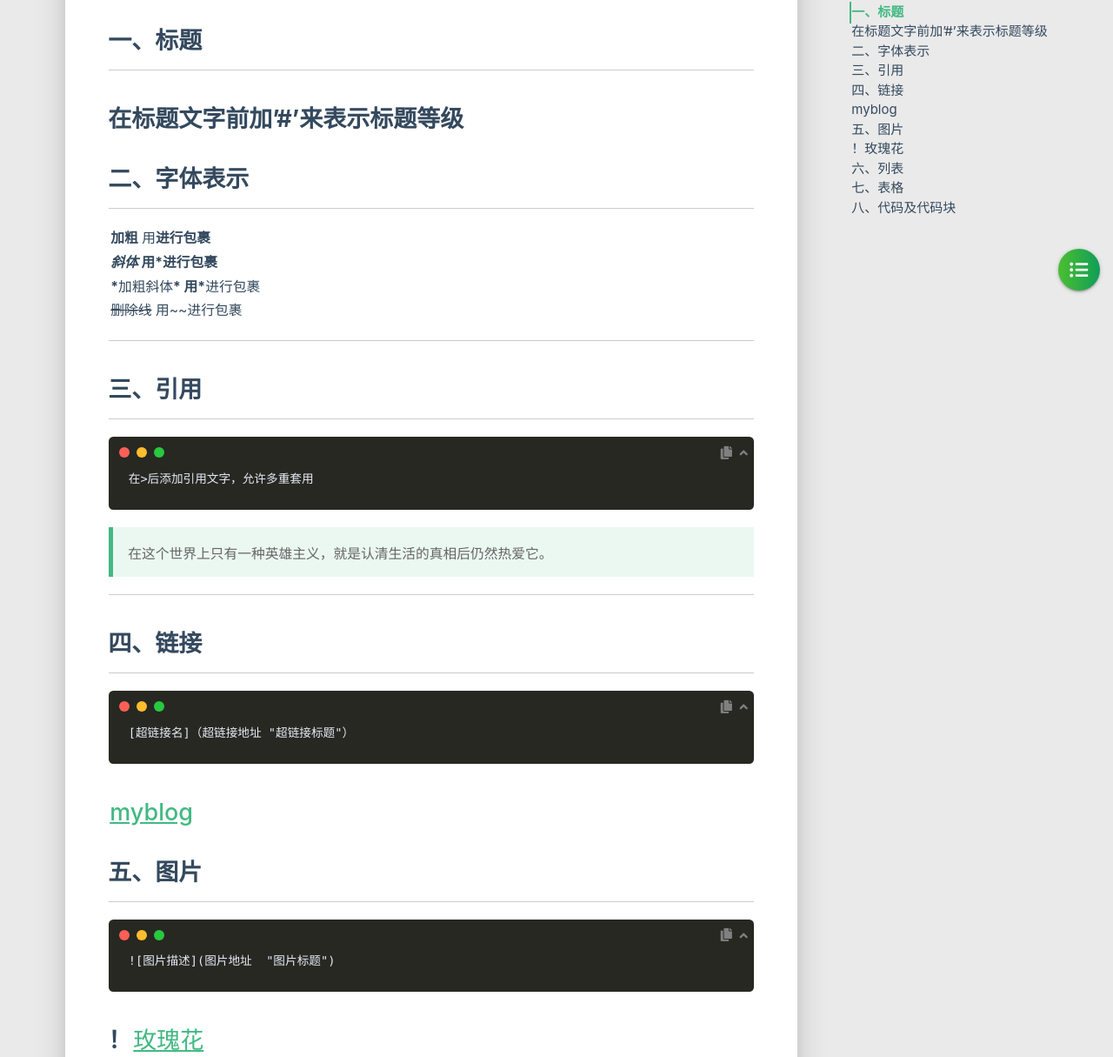
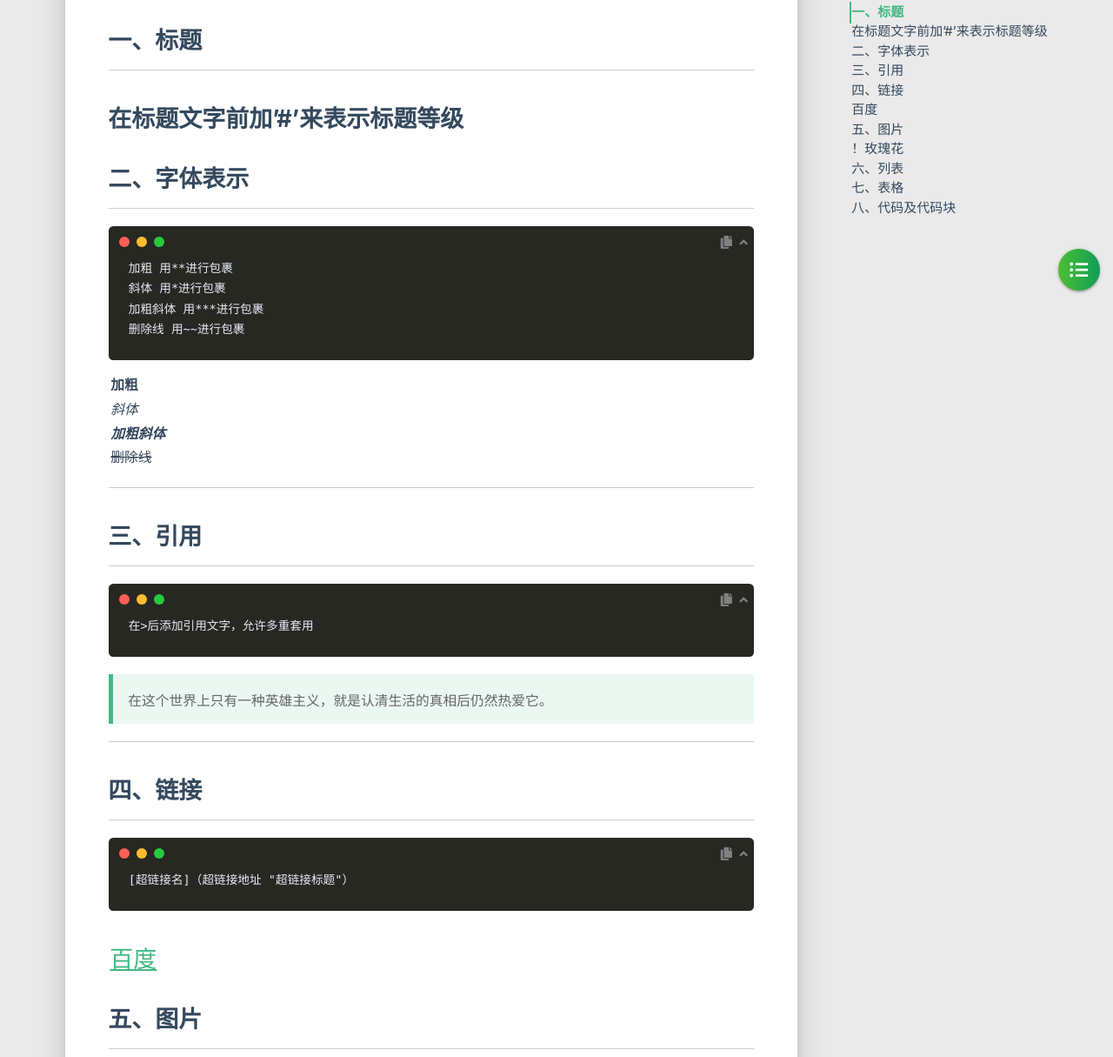
Before and after one commit to magicjz/magicjz.github.io, a plain HTML site: page 2020/04/12/markdown语法常用标记/index.html in a window 1280 px wide. Shown: the part 390-1605 px from the top of the page at 87% size. Drawn offline with Linux system fonts and the light colour scheme; some packages are replaced by stand-ins of ours; no server answers; a script that the page names is missing.

Commit message:
Site updated: 2020-04-12 17:28:46

```diff
--- a/2020/04/12/markdown语法常用标记/index.html
+++ b/2020/04/12/markdown语法常用标记/index.html
@@ -468,7 +468,10 @@
             <div id="articleContent">
                 <h2 id="一、标题"><a href="#一、标题" class="headerlink" title="一、标题"></a>一、标题</h2><hr>
 <h2 id="在标题文字前加’-’来表示标题等级"><a href="#在标题文字前加’-’来表示标题等级" class="headerlink" title="在标题文字前加’#’来表示标题等级"></a>在标题文字前加’#’来表示标题等级</h2><h2 id="二、字体表示"><a href="#二、字体表示" class="headerlink" title="二、字体表示"></a>二、字体表示</h2><hr>
-<p><strong>加粗</strong> 用<strong>进行包裹<br><em>斜体</em> 用*进行包裹<br>*</strong>加粗斜体<strong>* 用*</strong>进行包裹<br><del>删除线</del> 用~~进行包裹</p>
+<pre><code>加粗 用**进行包裹
+斜体 用*进行包裹
+加粗斜体 用***进行包裹
+删除线 用~~进行包裹</code></pre><p><strong>加粗</strong><br><em>斜体</em><br><strong><em>加粗斜体</em></strong><br><del>删除线</del></p>
 <hr>
 <h2 id="三、引用"><a href="#三、引用" class="headerlink" title="三、引用"></a>三、引用</h2><hr>
 <pre><code>在&gt;后添加引用文字，允许多重套用</code></pre><blockquote>
@@ -476,7 +479,7 @@
 </blockquote>
 <hr>
 <h2 id="四、链接"><a href="#四、链接" class="headerlink" title="四、链接"></a>四、链接</h2><hr>
-<pre><code>[超链接名]（超链接地址 &quot;超链接标题&quot;）</code></pre><h2 id="myblog"><a href="#myblog" class="headerlink" title="myblog"></a><a href="magicjz.github.io" title="进竹的博客">myblog</a></h2><h2 id="五、图片"><a href="#五、图片" class="headerlink" title="五、图片"></a>五、图片</h2><hr>
+<pre><code>[超链接名]（超链接地址 &quot;超链接标题&quot;）</code></pre><h2 id="百度"><a href="#百度" class="headerlink" title="百度"></a><a href="https://ww.baidu.com" target="_blank" rel="noopener">百度</a></h2><h2 id="五、图片"><a href="#五、图片" class="headerlink" title="五、图片"></a>五、图片</h2><hr>
 <pre><code>![图片描述](图片地址  &quot;图片标题&quot;)</code></pre><h2 id="！玫瑰花"><a href="#！玫瑰花" class="headerlink" title="！玫瑰花"></a>！<a href="https://timgsa.baidu.com/timg?image&quality=80&size=b9999_10000&sec=1586692274560&di=b1fd15f30dd5cce5331167961d455893&imgtype=0&src=http%3A%2F%2Fimage.cn.made-in-china.com%2F2f0j01IBJEtwHMAzqe%2F%25E9%2595%2580%25E9%2587%2591%25E7%258E%25AB%25E7%2591%25B0%25E8%258A%25B1-1.jpg" target="_blank" rel="noopener">玫瑰花</a></h2><h2 id="六、列表"><a href="#六、列表" class="headerlink" title="六、列表"></a>六、列表</h2><hr>
 <h3 id="有序列表"><a href="#有序列表" class="headerlink" title="有序列表"></a>有序列表</h3><pre><code>在+、-或*后面跟列表内容</code></pre><ul>
 <li>数据结构</li>
@@ -761,11 +764,14 @@
 
                             一、标题
 在标题文字前加’#’来表示标题等级二、字体表示
-加粗 用进行包裹斜体 用*进行包裹*加粗斜体* 用*进行包裹删除线 用~~进行包裹
+加粗 用**进行包裹
+斜体 用*进行包裹
+加粗斜体 用***进行包裹
+删除线 用~~进行包裹加粗斜体加粗斜体删除线
 
 三、引用
 在&gt;后添加引用文字，允许多重套用
-在这个世界上只有一种英雄主义，就是认清生活的真
+在这个世界上只
 
                     </div>
                     <div class="publish-info">
@@ -805,11 +811,14 @@
 
                             一、标题
 在标题文字前加’#’来表示标题等级二、字体表示
-加粗 用进行包裹斜体 用*进行包裹*加粗斜体* 用*进行包裹删除线 用~~进行包裹
+加粗 用**进行包裹
+斜体 用*进行包裹
+加粗斜体 用***进行包裹
+删除线 用~~进行包裹加粗斜体加粗斜体删除线
 
 三、引用
 在&gt;后添加引用文字，允许多重套用
-在这个世界上只有一种英雄主义，就是认清生活的真
+在这个世界上只
 
                     </div>
                     <div class="publish-info">
```
Also changed, not shown: archives/2020/04/index.html (+5 -2 lines), archives/2020/index.html (+5 -2 lines), archives/index.html (+5 -2 lines), index.html (+5 -2 lines).
